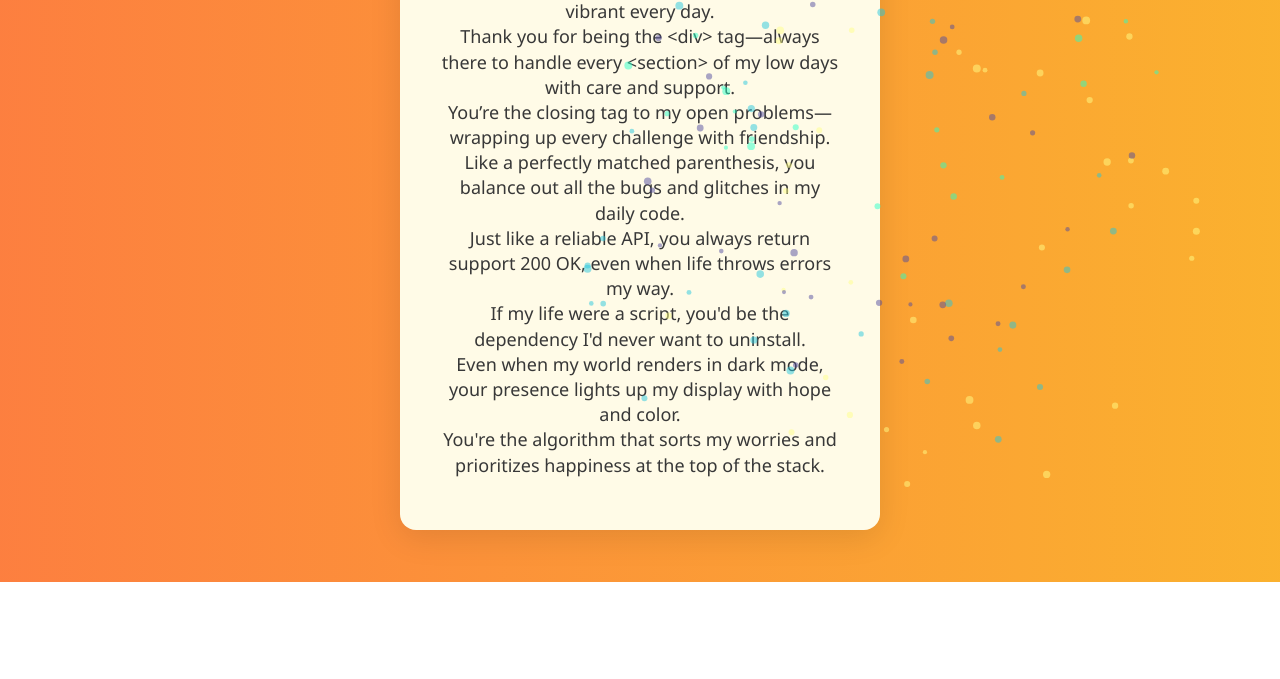
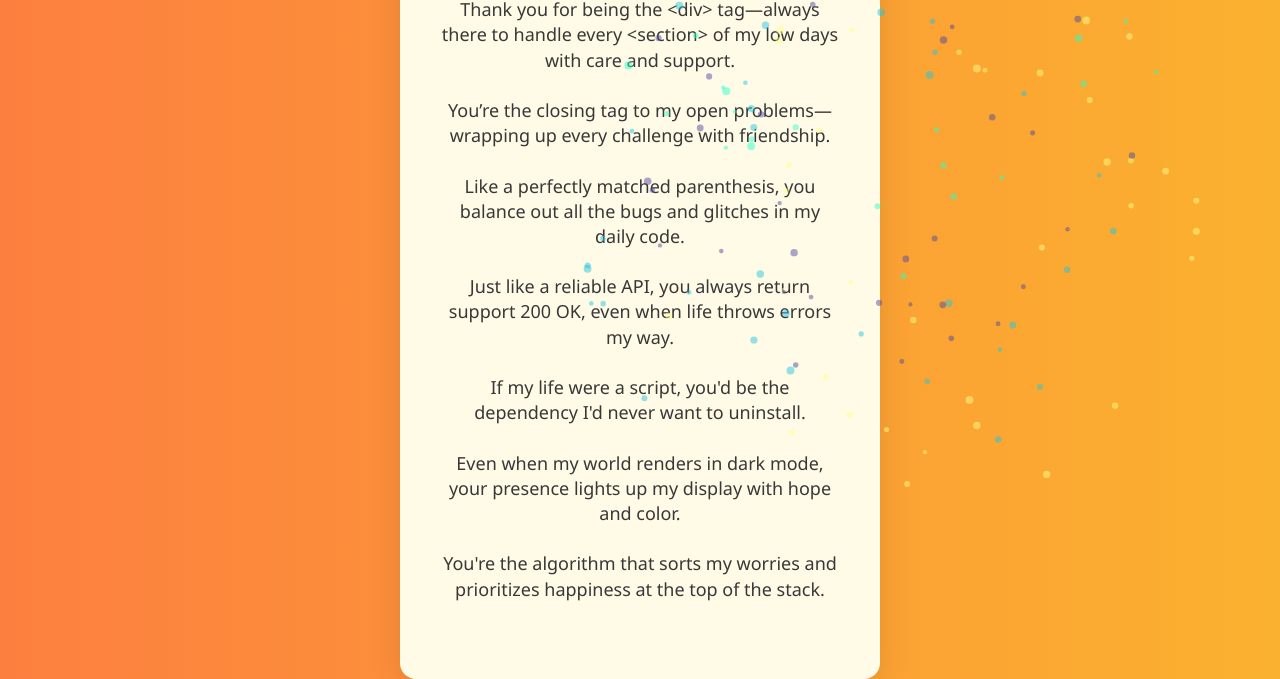
Before and after one commit to Greyengravings/friendshipdaytoyou, a plain HTML site: page index.html in a window 1280 px wide. Shown: the part 218-897 px from the top of the page. Before the commit the page ends 800 px from the top, so only its background shows below. Drawn offline with Linux system fonts and the light colour scheme.

Commit message:
Update index.html

```diff
--- a/index.html
+++ b/index.html
@@ -66,14 +66,14 @@
   <div class="friend-card" id="card">
     <h1>Happy Friendship Day!</h1>
     <p>
-      Thank you for being the CSS to my HTML—making life more colorful, beautiful, and vibrant every day.<br>
-      Thank you for being the &lt;div&gt; tag—always there to handle every &lt;section&gt; of my low days with care and support.<br>
-      You’re the closing tag to my open problems—wrapping up every challenge with friendship.<br>
-      Like a perfectly matched parenthesis, you balance out all the bugs and glitches in my daily code.<br>
-      Just like a reliable API, you always return support 200 OK, even when life throws errors my way.<br>
-      If my life were a script, you'd be the dependency I'd never want to uninstall.<br>
-      Even when my world renders in dark mode, your presence lights up my display with hope and color.<br>
-      You're the algorithm that sorts my worries and prioritizes happiness at the top of the stack.<br>
+      Thank you for being the CSS to my HTML—making life more colorful, beautiful, and vibrant every day.<br><br>
+      Thank you for being the &lt;div&gt; tag—always there to handle every &lt;section&gt; of my low days with care and support.<br><br>
+      You’re the closing tag to my open problems—wrapping up every challenge with friendship.<br><br>
+      Like a perfectly matched parenthesis, you balance out all the bugs and glitches in my daily code.<br><br>
+      Just like a reliable API, you always return support 200 OK, even when life throws errors my way.<br><br>
+      If my life were a script, you'd be the dependency I'd never want to uninstall.<br><br>
+      Even when my world renders in dark mode, your presence lights up my display with hope and color.<br><br>
+      You're the algorithm that sorts my worries and prioritizes happiness at the top of the stack.<br><br>
     </p>
   </div>
   <script>
```
